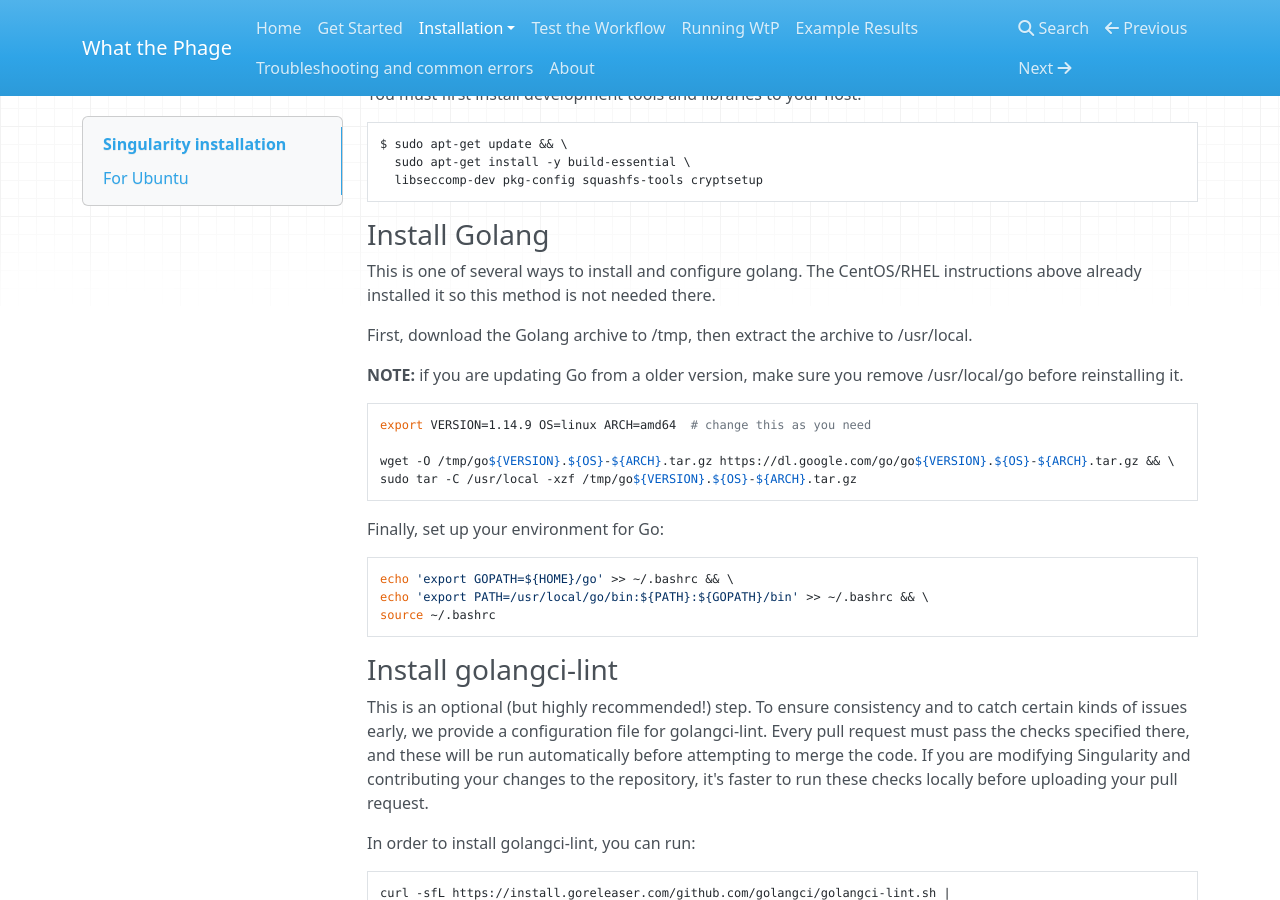
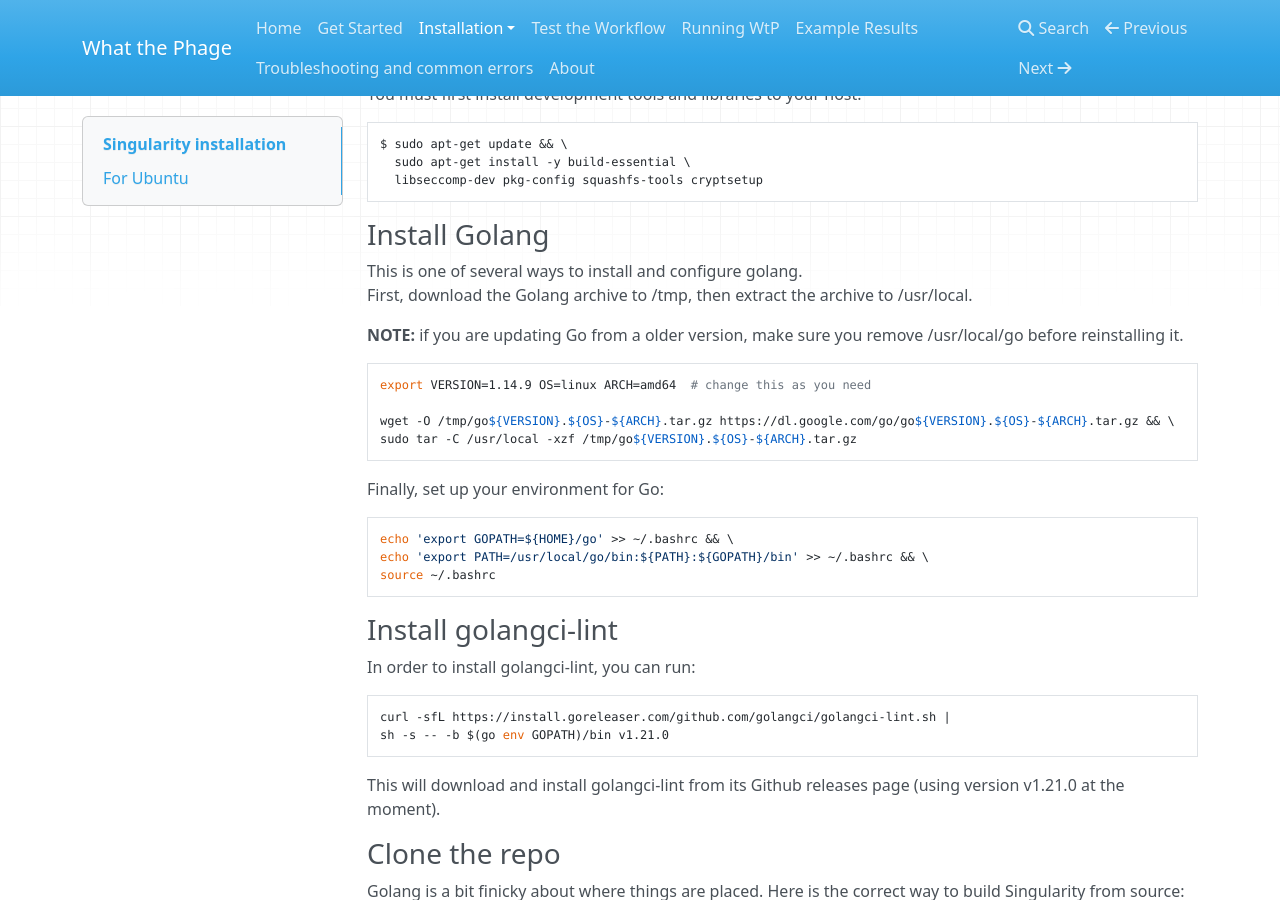
Before and after one commit to mult1fractal/wtp-documentation, an MkDocs documentation site: the page built from docs/installation/singularity.md, in a window 1280 px wide and 900 px high, scrolled down 203 px. Built offline with MkDocs 1.6.1, drawn with Linux system fonts in a browser that asks for light colours; nearby versions of some CDN libraries.

Commit message:
more updated content

````diff
--- a/docs/installation/singularity.md
+++ b/docs/installation/singularity.md
@@ -14,8 +14,7 @@ $ sudo apt-get update && \
 
 
 ### Install Golang
-This is one of several ways to install and configure golang. The CentOS/RHEL instructions above already installed it so this method is not needed there.
-
+This is one of several ways to install and configure golang.
 First, download the Golang archive to /tmp, then extract the archive to /usr/local.
 
 **NOTE:** if you are updating Go from a older version, make sure you remove /usr/local/go before reinstalling it.
@@ -36,7 +35,6 @@ source ~/.bashrc
 ```
 
 ### Install golangci-lint
-This is an optional (but highly recommended!) step. To ensure consistency and to catch certain kinds of issues early, we provide a configuration file for golangci-lint. Every pull request must pass the checks specified there, and these will be run automatically before attempting to merge the code. If you are modifying Singularity and contributing your changes to the repository, it's faster to run these checks locally before uploading your pull request.
 
 In order to install golangci-lint, you can run:
 
````
Also changed, not shown: docs/installation/quick_installation.md (+3 -1 lines).
